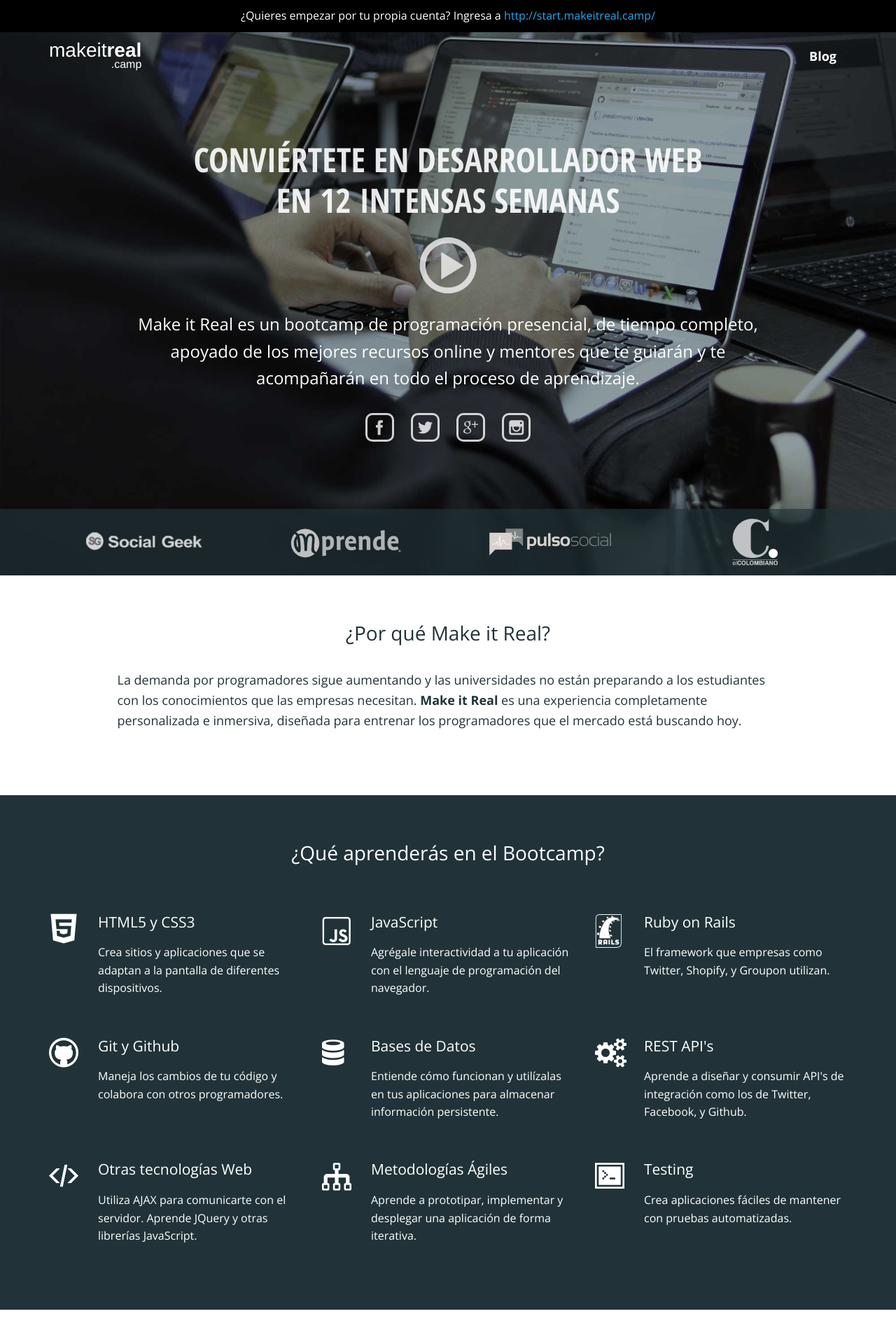
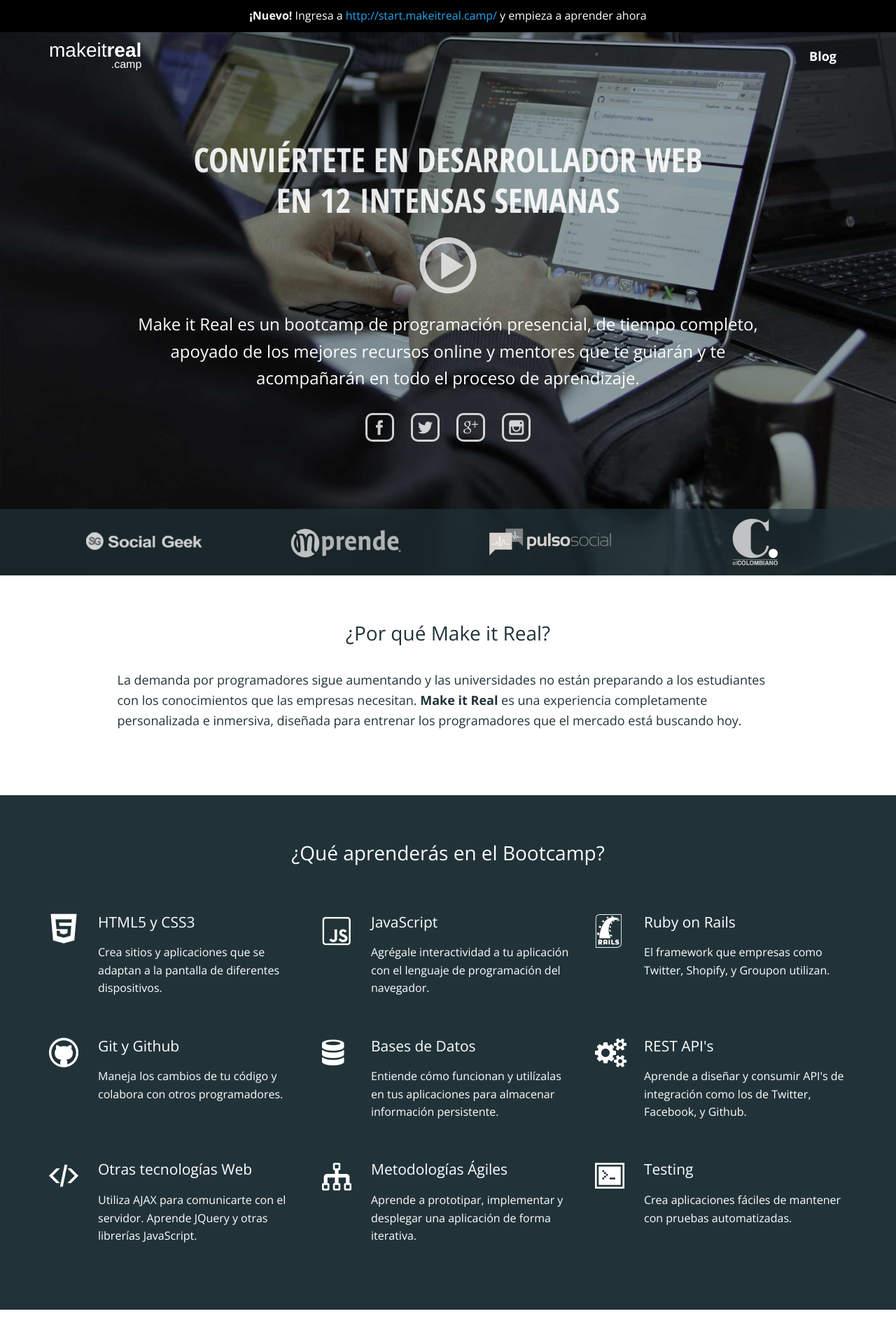
Before and after one commit to simonhoyos/blog, a Jekyll site: the page built from index.html, in a window 1280 px wide. Shown: the top 1920 px of the page at 70% size. Built offline with Jekyll 4.4.1, drawn with Linux system fonts in a browser that asks for light colours; nearby versions of some CDN libraries.

Commit message:
Improve the Start banner

```diff
--- a/css/style.scss
+++ b/css/style.scss
@@ -10,12 +10,17 @@ $tertiary-color: #384d56;
   background: #000;
   color: white;
   font-size: 14px;
+  font-weight: 300;
   padding: 10px;
   text-align: center;
 
   @media (min-width: $screen-md-min) { font-size: 16px; }
 
-  a { color: #26A7F0; }
+  span { font-weight: bold; }
+  a {
+    color: #26A7F0;
+    font-weight: normal;
+  }
 }
 
 .main-nav {
--- a/index.html
+++ b/index.html
@@ -4,7 +4,7 @@ layout: home
 
 <div class="main">
   <div class="start">
-    ¿Quieres empezar por tu propia cuenta? Ingresa a <a href="http://start.makeitreal.camp/">http://start.makeitreal.camp/</a>
+    <span>¡Nuevo!</span> Ingresa a <a href="http://start.makeitreal.camp/">http://start.makeitreal.camp/</a> y empieza a aprender ahora
   </div>
   {% include header.html %}
 
```
Also changed, not shown: css/style.css.
